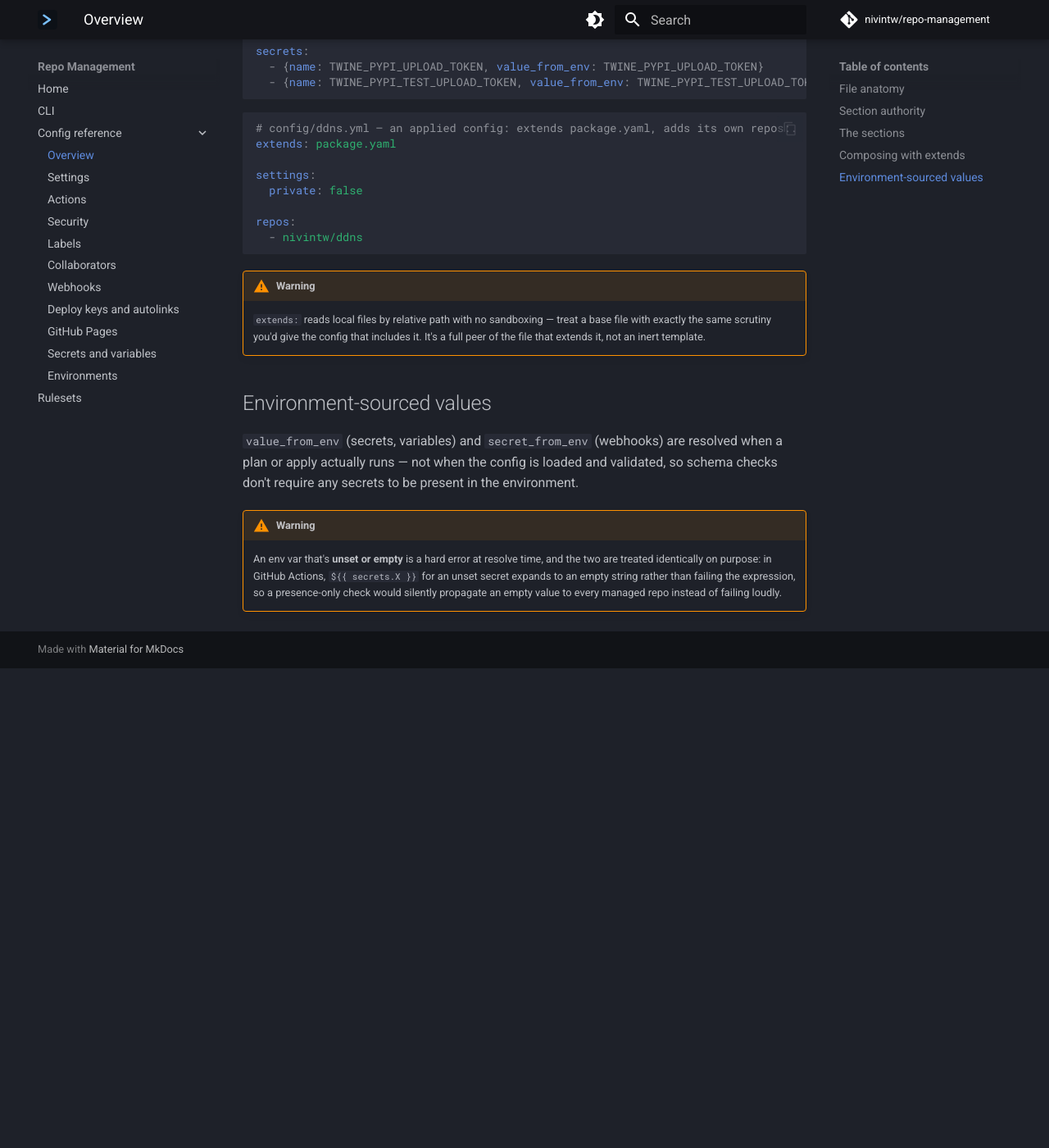
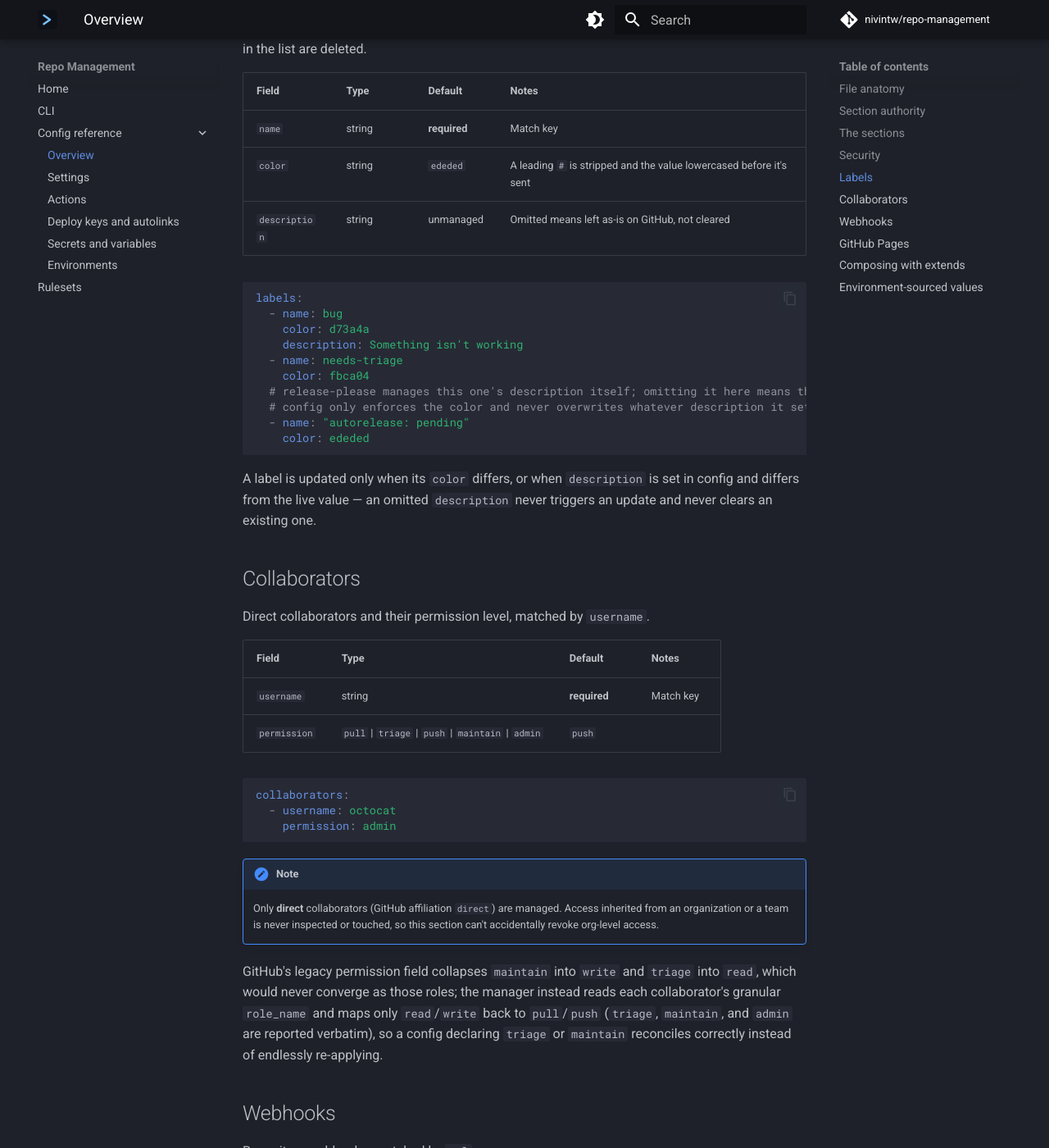
Before and after one commit to nivintw/repo-management, an MkDocs documentation site: the page built from docs/config.md, in a window 1280 px wide and 1400 px high, scrolled down 3206 px. Shown: the whole window at 82% size. Built offline with MkDocs 1.6.1 and Material for MkDocs 9.7.7, drawn with Linux system fonts in a browser that asks for light colours; comment, search, counter and statistics services are not loaded; before the commit the page ends 4021 px from its top, so only the background shows below that; some of the changed text lies outside the part shown.

Commit message:
docs: Simplify pass — trim README duplication, merge thin config pages
Three /simplify review agents (reuse, simplification, altitude) found
real issues in the docs migration diff, all fixed here:

- README.md restated nearly the entire new docs site (full CLI usage,
  config extends semantics, the "what it manages" table, per-section
  design notes, fleet automation) instead of linking to it — two
  authoritative copies of the same reference material that would drift
  independently. Trimmed to a concise landing page (intro, install, a
  short usage teaser, fleet automation summary, dev/publish notes) that
  links into the docs site for everything else, matching generate-docs'
  own "concise entry point" convention.
- docs/config/{labels,collaborators,webhooks,security,pages}.md were
  each 29-34 lines — thinner than several individual subsections
  already kept inline in docs/rulesets.md (225 lines, one page).
  Folded back into docs/config.md as anchored sections for consistency
  with that precedent; settings/actions/environments/deploy_keys+
  autolinks/secrets+variables stay split (denser, or already combine
  concerns with shared reconciliation logic).
- 4 spots leaked implementation vehicle (PyGithub, private module
  `_secret_variable`, the raw "requester") into user-facing config
  docs instead of just the GitHub-API-level behavior — trimmed to the
  behavioral explanation that was already alongside each one.

Not changed: mkdocs.yml's unused pymdownx.tabbed/footnotes extensions
— flagged as dead locally, but they're part of copier-everything's
v1.10.0 fleet-wide markdown_extensions baseline (template-owned, other
fleet repos use tabs), not something to remove per-repo.

Refs #87

````diff
--- a/docs/config.md
+++ b/docs/config.md
@@ -77,22 +77,160 @@
 
 ## The sections
 
-Each config section below has its own reference page with the full field table and
-reconciliation behavior:
+The five below (security, labels, collaborators, webhooks, GitHub Pages) are short enough
+to stay on this page as sections; the denser or paired ones get their own reference page:
 
 | Section | Purpose |
 | --- | --- |
 | [rulesets](rulesets.md) | Repository rulesets — target, enforcement, bypass actors, conditions, and rule types |
 | [settings](config/settings.md) | Repository-level settings and merge options |
 | [actions](config/actions.md) | Actions enablement, allowed-actions policy, and workflow permissions |
-| [security](config/security.md) | Secret scanning, Dependabot, and private vulnerability reporting |
-| [labels](config/labels.md) | Issue and PR labels |
-| [collaborators](config/collaborators.md) | Direct collaborators and their permission level |
-| [webhooks](config/webhooks.md) | Repository webhooks |
+| [security](#security) | Secret scanning, Dependabot, and private vulnerability reporting |
+| [labels](#labels) | Issue and PR labels |
+| [collaborators](#collaborators) | Direct collaborators and their permission level |
+| [webhooks](#webhooks) | Repository webhooks |
 | [deploy_keys and autolinks](config/deploy-keys-and-autolinks.md) | Deploy keys and autolink references |
-| [pages](config/pages.md) | GitHub Pages configuration |
+| [GitHub Pages](#github-pages) | GitHub Pages configuration |
 | [secrets and variables](config/secrets-and-variables.md) | Actions secrets and repository variables |
 | [environments](config/environments.md) | Deployment environments, protection rules, and environment-scoped secrets/variables |
+
+## Security
+
+Repository security posture. Every field is optional and independently managed — each maps
+to its own GitHub endpoint, so a plan can show anywhere from zero to four separate changes
+for this section (secret scanning and push protection share GitHub's nested
+`security_and_analysis` object and are batched into a single change when either differs).
+
+| Field | Type | Default | Notes |
+| --- | --- | --- | --- |
+| `secret_scanning` | bool | unmanaged | |
+| `secret_scanning_push_protection` | bool | unmanaged | |
+| `vulnerability_alerts` | bool | unmanaged | Dependabot vulnerability alerts |
+| `automated_security_fixes` | bool | unmanaged | Dependabot security updates |
+| `private_vulnerability_reporting` | bool | unmanaged | See note below on how "unset" is determined |
+
+```yaml
+security:
+  secret_scanning: true
+  secret_scanning_push_protection: true
+  vulnerability_alerts: true
+  automated_security_fixes: true
+  private_vulnerability_reporting: true
+```
+
+`private_vulnerability_reporting`'s status is read from a raw REST call; a 404 response
+(the feature has never been turned on for the repo) is treated as "currently disabled"
+rather than an error, the same convention the [Pages](#github-pages) section uses for a
+feature that isn't configured yet.
+
+## Labels
+
+Issue and PR labels, matched by `name`. Exact-set semantics apply: labels on the repo that
+aren't in the list are deleted.
+
+| Field | Type | Default | Notes |
+| --- | --- | --- | --- |
+| `name` | string | **required** | Match key |
+| `color` | string | `ededed` | A leading `#` is stripped and the value lowercased before it's sent |
+| `description` | string | unmanaged | Omitted means left as-is on GitHub, not cleared |
+
+```yaml
+labels:
+  - name: bug
+    color: d73a4a
+    description: Something isn't working
+  - name: needs-triage
+    color: fbca04
+  # release-please manages this one's description itself; omitting it here means this
+  # config only enforces the color and never overwrites whatever description it sets.
+  - name: "autorelease: pending"
+    color: ededed
+```
+
+A label is updated only when its `color` differs, or when `description` is set in config
+and differs from the live value — an omitted `description` never triggers an update and
+never clears an existing one.
+
+## Collaborators
+
+Direct collaborators and their permission level, matched by `username`.
+
+| Field | Type | Default | Notes |
+| --- | --- | --- | --- |
+| `username` | string | **required** | Match key |
+| `permission` | `pull` \| `triage` \| `push` \| `maintain` \| `admin` | `push` | |
+
+```yaml
+collaborators:
+  - username: octocat
+    permission: admin
+```
+
+!!! note
+    Only **direct** collaborators (GitHub affiliation `direct`) are managed. Access
+    inherited from an organization or a team is never inspected or touched, so this section
+    can't accidentally revoke org-level access.
+
+GitHub's legacy permission field collapses `maintain` into `write` and `triage` into
+`read`, which would never converge as those roles; the manager instead reads each
+collaborator's granular `role_name` and maps only `read`/`write` back to `pull`/`push`
+(`triage`, `maintain`, and `admin` are reported verbatim), so a config declaring `triage` or
+`maintain` reconciles correctly instead of endlessly re-applying.
+
+## Webhooks
+
+Repository webhooks, matched by `url`.
+
+| Field | Type | Default | Notes |
+| --- | --- | --- | --- |
+| `url` | string | **required** | Match key |
+| `events` | list[string] | `[push]` | |
+| `active` | bool | `true` | |
+| `content_type` | `json` \| `form` | `json` | |
+| `insecure_ssl` | bool | `false` | |
+| `secret_from_env` | string | unset | Env var holding the webhook secret |
+
+```yaml
+webhooks:
+  - url: https://example.com/hooks/ci
+    events: [push, pull_request]
+    secret_from_env: CI_WEBHOOK_SECRET
+```
+
+!!! note
+    A webhook with a secret is re-sent on *every* apply, whether or not anything else
+    changed — the GitHub API never returns a webhook's existing secret, so there's no value
+    to diff against. Plans show it as `(set)` rather than printing it.
+
+## GitHub Pages
+
+GitHub Pages configuration. Omitting `pages:` entirely leaves it unmanaged; declaring it
+with `enabled: false` disables Pages if it's currently on.
+
+| Field | Type | Default | Notes |
+| --- | --- | --- | --- |
+| `enabled` | bool | `true` | Set `false` to disable an existing Pages site |
+| `build_type` | `legacy` \| `workflow` | **required** when enabled | |
+| `source.branch` | string | **required** if `source` is set | Only meaningful for `build_type: legacy` |
+| `source.path` | `/` \| `/docs` | `/` | |
+| `cname` | string | unmanaged | Custom domain |
+| `https_enforced` | bool | unmanaged | |
+
+```yaml
+pages:
+  build_type: legacy
+  source: {branch: main, path: "/docs"}
+  https_enforced: true
+```
+
+`build_type` is required whenever `enabled` is true (the default) — a config error at load
+time, not a deferred API rejection, if it's left out.
+
+!!! note
+    GitHub's create-Pages-site endpoint only accepts `build_type`/`source` —
+    `cname`/`https_enforced` are update-only. Creating a new site with those already set
+    takes a create call followed immediately by an update call, both inside one planned
+    change.
 
 ## Composing with extends
 
--- a/mkdocs.yml
+++ b/mkdocs.yml
@@ -118,12 +118,7 @@
       - Overview: config.md
       - Settings: config/settings.md
       - Actions: config/actions.md
-      - Security: config/security.md
-      - Labels: config/labels.md
-      - Collaborators: config/collaborators.md
-      - Webhooks: config/webhooks.md
       - Deploy keys and autolinks: config/deploy-keys-and-autolinks.md
-      - GitHub Pages: config/pages.md
       - Secrets and variables: config/secrets-and-variables.md
       - Environments: config/environments.md
   - Rulesets: rulesets.md
````
Also changed, not shown: README.md (+16 -152 lines), docs/config/actions.md (+2 -3 lines), docs/config/collaborators.md (deleted, +0 -30 lines), docs/config/deploy-keys-and-autolinks.md (+1 -2 lines), docs/config/labels.md (deleted, +0 -32 lines), docs/config/pages.md (deleted, +0 -34 lines), docs/config/secrets-and-variables.md (+3 -3 lines), docs/config/security.md (deleted, +0 -33 lines), docs/config/webhooks.md (deleted, +0 -29 lines).
